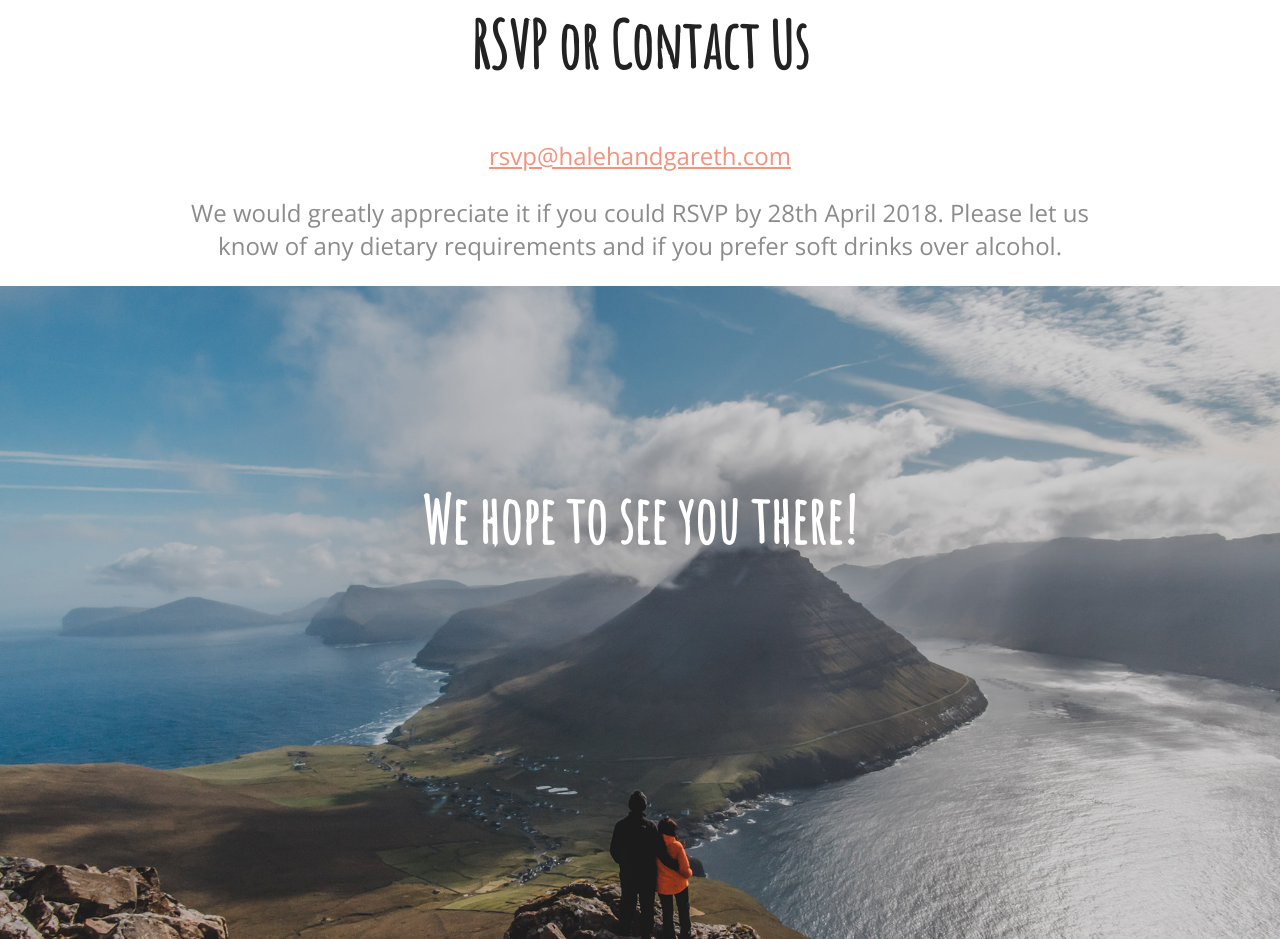
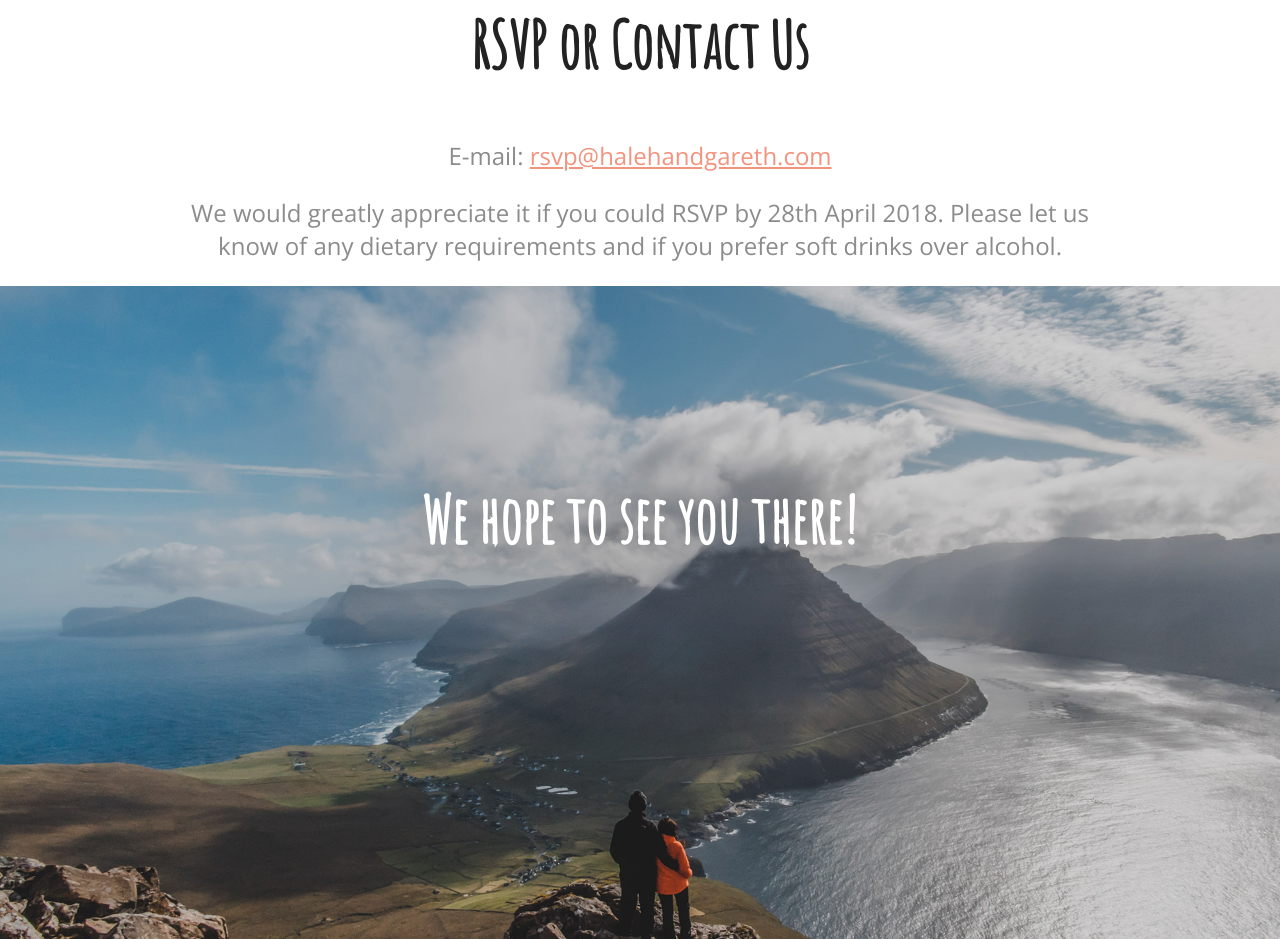
Before and after one commit to worzy/halehandgareth, a website: page index.html in a window 1280 px wide. Shown: the part 2880-3819 px from the top of the page. Drawn offline with nearby package versions, Linux system fonts and the light colour scheme.

Commit message:
Fix rsvp

```diff
--- a/index.html
+++ b/index.html
@@ -145,17 +145,17 @@
 		<div id="contact" class="container">
 			<div class="col12 center">
 				<h2>RSVP or Contact Us</h2>
-				<p class="impact"><a
-class='email
-href="mailto:x@y"
-'
-href
- =	'
-&#x20;m&#x61;&#105;&#x6c;&#116;&#x6F;&#x3A;%2&#48;&#37;&#x37;&#x32;&#x73;v&#37;70&#x25;4&#48;%6&#56;&#97;&#x25;&#x36;&#x63;&#x25;6&#53;&#x68;&#97;&#37;&#x36;e&#100;&#x67;&#x61;%7&#x32;%&#x36;&#x35;%74h&#37;&#x32;&#x65;&#x63;o&#109;?
-'>&#114;s&#x76;p&#x40;h&#97;&#x6c;e&#x68;a<!--
-mailto:abuse@hotmail.com
-</a>
--->&shy;&#x6E;dg&#97;&#x72;&#x65;&#x74;&#x68;&#x2e;&#x63;o&#x6d;</a></p>
+				<p class="impact">
+					<script type="text/javascript">
+<!-- Begin
+user = "rsvp";
+domain = "halehandgareth.com";
+document.write('E-mail: <a href=\"mailto:' + user + '@' + domain + '\">' +
+			user + '@' + domain + '</a>');
+// End -->
+</script>
+<noscript>put image of email address here</noscript>
+				</p>
 				<p class="impact">We would greatly appreciate it if you could RSVP by 28th April 2018. Please let us know of any dietary requirements and if you prefer soft drinks over alcohol.</p>
 			</div>
 		</div>
```
